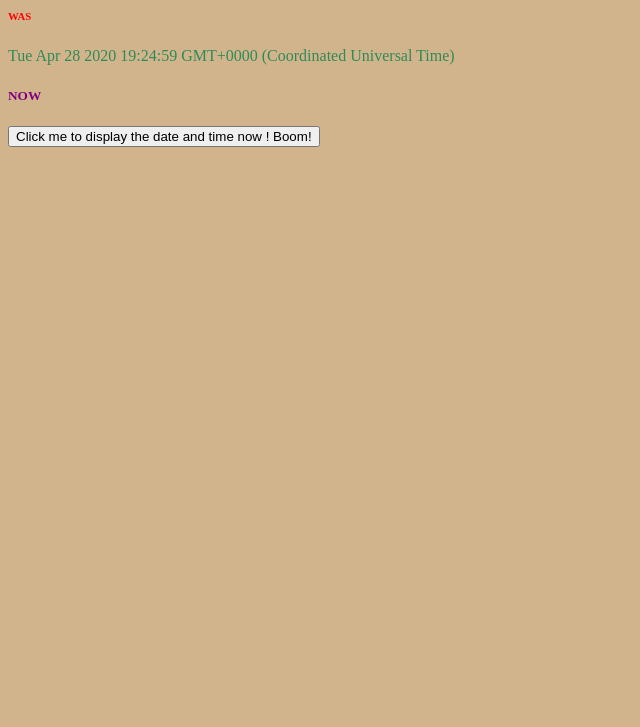
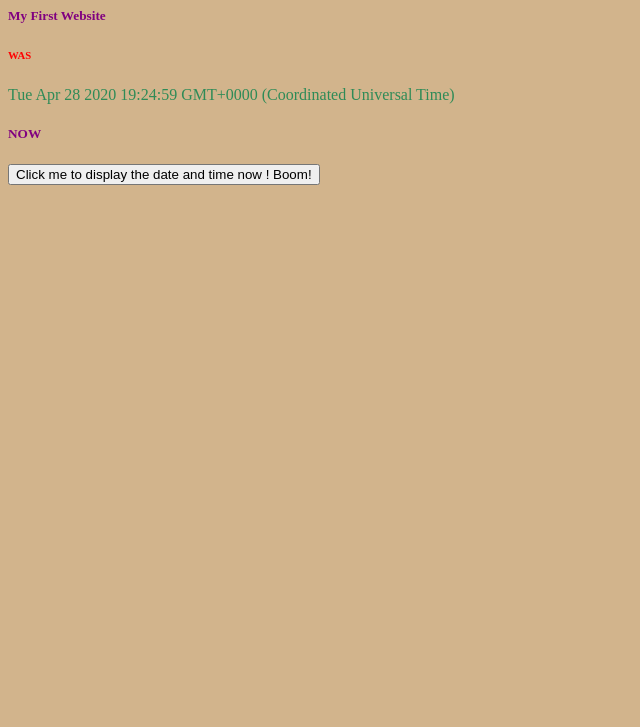
Before and after one commit to EbertAndrew/week1Basics, a plain HTML site: page Day1.html in a window 1280 px wide. Shown: the part 73-800 px from the top of the page, without its empty margins (0-640 px from the left). Drawn offline with Linux system fonts and the light colour scheme; files whose address does not match are found by name.

Commit message:
ChangeDay1

```diff
--- a/Day1.html
+++ b/Day1.html
@@ -9,6 +9,7 @@
 </head>
 <body>
     <h1> Drew </h1>
+    <h5>My First Website</h5>
     <h6> WAS </h6>
     <p id="demo"  >   </p>
     <h5> NOW </h5>
```
